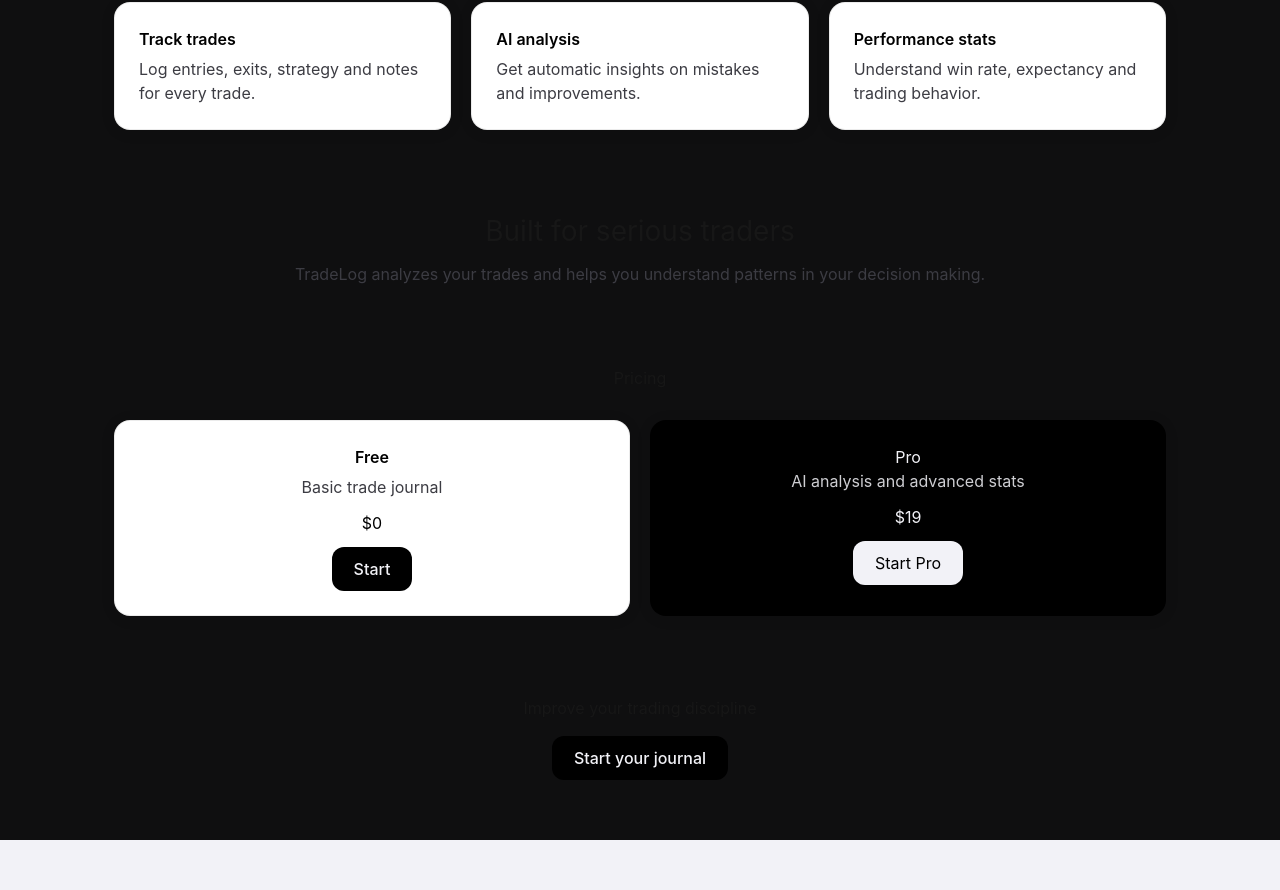
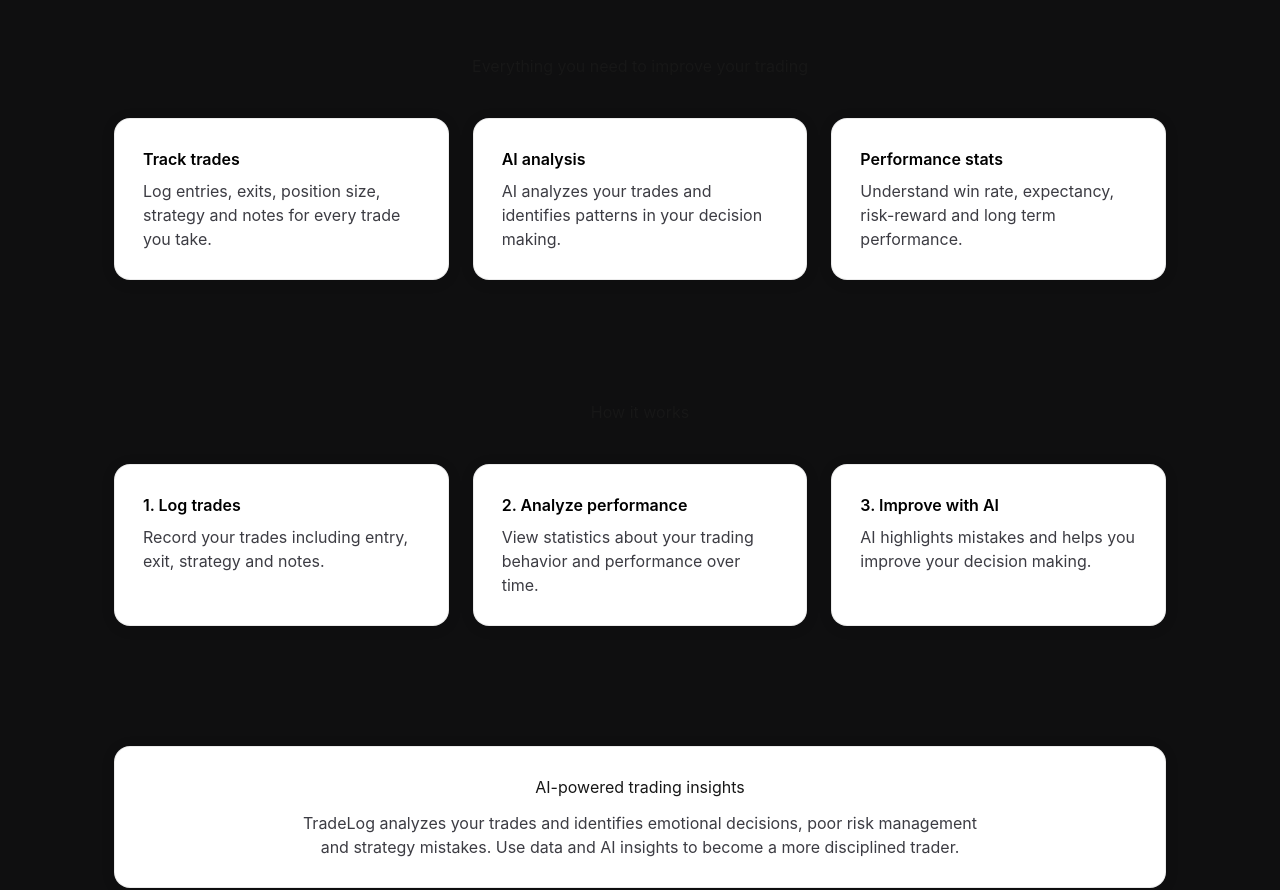
Before and after one commit to rivalden-sys/tradelog_pro, a Next.js app: page / in a window 1280 px wide. Shown: the part 360-1250 px from the top of the page. Before the commit the page ends 1200 px from the top, so only its background shows below. Built offline with nearby package versions, Linux system fonts and the light colour scheme.

Commit message:
Update page.tsx

```diff
--- a/app/page.tsx
+++ b/app/page.tsx
@@ -12,49 +12,50 @@ export default function Landing() {
   const container = {
     maxWidth: 1100,
     margin: "0 auto",
-    padding: "40px 24px"
+    padding: "60px 24px"
   }
 
   const hero = {
     textAlign: "center" as const,
-    paddingTop: 80,
-    paddingBottom: 40
+    paddingTop: 80
   }
 
-  const grid = {
+  const grid3 = {
     display: "grid",
-    gridTemplateColumns: "repeat(auto-fit,minmax(240px,1fr))",
-    gap: 20,
-    marginTop: 30
+    gridTemplateColumns: "repeat(auto-fit,minmax(260px,1fr))",
+    gap: 24,
+    marginTop: 40
+  }
+
+  const grid2 = {
+    display: "grid",
+    gridTemplateColumns: "repeat(auto-fit,minmax(320px,1fr))",
+    gap: 24,
+    marginTop: 40
   }
 
   const card = {
     background: theme.surface,
     border: `1px solid ${theme.border}`,
     borderRadius: 16,
-    padding: 24,
+    padding: 28,
     boxShadow: theme.shadow
   }
 
   const cardTitle = {
     color: theme.text,
-    fontWeight: 600
+    fontWeight: 600,
+    marginBottom: 8
   }
 
   const cardText = {
-    color: theme.text2,
-    marginTop: 6
-  }
-
-  const priceCard = {
-    ...card,
-    textAlign: "center" as const
+    color: theme.text2
   }
 
   const buttonPrimary = {
     background: theme.text,
     color: theme.bg,
-    padding: "10px 22px",
+    padding: "12px 24px",
     borderRadius: 12,
     textDecoration: "none",
     fontWeight: 500,
@@ -63,7 +64,7 @@ export default function Landing() {
 
   const buttonOutline = {
     border: `1px solid ${theme.border}`,
-    padding: "10px 22px",
+    padding: "12px 24px",
     borderRadius: 12,
     textDecoration: "none",
     display: "inline-block",
@@ -77,15 +78,16 @@ export default function Landing() {
 
       <section style={{ ...container, ...hero }}>
 
-        <h1 style={{ fontSize: 44, marginBottom: 12 }}>
+        <h1 style={{ fontSize: 48, marginBottom: 16 }}>
           AI Trading Journal
         </h1>
 
-        <p style={{ color: theme.text2, marginBottom: 24 }}>
-          Track every trade, analyze performance and get AI insights to improve your trading decisions.
+        <p style={{ color: theme.text2, maxWidth: 640, margin: "0 auto 28px" }}>
+          Track every trade, analyze your performance and understand your mistakes
+          with AI-powered trading insights.
         </p>
 
-        <div style={{ display: "flex", justifyContent: "center", gap: 12 }}>
+        <div style={{ display: "flex", justifyContent: "center", gap: 14 }}>
           <Link href="/register" style={buttonPrimary}>
             Start free
           </Link>
@@ -98,30 +100,38 @@ export default function Landing() {
       </section>
 
 
+
       {/* FEATURES */}
 
       <section style={container}>
 
-        <div style={grid}>
+        <h2 style={{ textAlign:"center", marginBottom: 20 }}>
+          Everything you need to improve your trading
+        </h2>
+
+        <div style={grid3}>
 
           <div style={card}>
             <h3 style={cardTitle}>Track trades</h3>
             <p style={cardText}>
-              Log entries, exits, strategy and notes for every trade.
+              Log entries, exits, position size, strategy and notes
+              for every trade you take.
             </p>
           </div>
 
           <div style={card}>
             <h3 style={cardTitle}>AI analysis</h3>
             <p style={cardText}>
-              Get automatic insights on mistakes and improvements.
+              AI analyzes your trades and identifies patterns
+              in your decision making.
             </p>
           </div>
 
           <div style={card}>
             <h3 style={cardTitle}>Performance stats</h3>
             <p style={cardText}>
-              Understand win rate, expectancy and trading behavior.
+              Understand win rate, expectancy, risk-reward
+              and long term performance.
             </p>
           </div>
 
@@ -130,19 +140,67 @@ export default function Landing() {
       </section>
 
 
+
+      {/* HOW IT WORKS */}
+
+      <section style={container}>
+
+        <h2 style={{ textAlign:"center", marginBottom: 20 }}>
+          How it works
+        </h2>
+
+        <div style={grid3}>
+
+          <div style={card}>
+            <h3 style={cardTitle}>1. Log trades</h3>
+            <p style={cardText}>
+              Record your trades including entry, exit,
+              strategy and notes.
+            </p>
+          </div>
+
+          <div style={card}>
+            <h3 style={cardTitle}>2. Analyze performance</h3>
+            <p style={cardText}>
+              View statistics about your trading behavior
+              and performance over time.
+            </p>
+          </div>
+
+          <div style={card}>
+            <h3 style={cardTitle}>3. Improve with AI</h3>
+            <p style={cardText}>
+              AI highlights mistakes and helps you improve
+              your decision making.
+            </p>
+          </div>
+
+        </div>
+
+      </section>
+
+
+
       {/* AI SECTION */}
 
-      <section style={{ ...container, textAlign:"center" }}>
+      <section style={container}>
 
-        <h2 style={{ fontSize: 28, marginBottom: 10 }}>
-          Built for serious traders
-        </h2>
+        <div style={{ ...card, textAlign:"center" }}>
 
-        <p style={{ color: theme.text2 }}>
-          TradeLog analyzes your trades and helps you understand patterns in your decision making.
-        </p>
+          <h2 style={{ marginBottom: 12 }}>
+            AI-powered trading insights
+          </h2>
+
+          <p style={{ color: theme.text2, maxWidth: 700, margin:"0 auto" }}>
+            TradeLog analyzes your trades and identifies emotional decisions,
+            poor risk management and strategy mistakes.
+            Use data and AI insights to become a more disciplined trader.
+          </p>
+
+        </div>
 
       </section>
+
 
 
       {/* PRICING */}
@@ -153,13 +211,15 @@ export default function Landing() {
           Pricing
         </h2>
 
-        <div style={grid}>
+        <div style={grid2}>
 
-          <div style={priceCard}>
+          <div style={{ ...card, textAlign:"center" }}>
             <h3 style={cardTitle}>Free</h3>
-            <p style={cardText}>Basic trade journal</p>
+            <p style={cardText}>Basic trading journal</p>
 
-            <h2 style={{ margin:"12px 0", color: theme.text }}>$0</h2>
+            <h2 style={{ margin:"16px 0", color: theme.text }}>
+              $0
+            </h2>
 
             <Link href="/register" style={buttonPrimary}>
               Start
@@ -167,23 +227,27 @@ export default function Landing() {
           </div>
 
           <div style={{
-            ...priceCard,
+            ...card,
+            textAlign:"center",
             background: theme.text,
             color: theme.bg
           }}>
             <h3>Pro</h3>
+
             <p style={{ opacity:.85 }}>
-              AI analysis and advanced stats
+              AI analysis and advanced statistics
             </p>
 
-            <h2 style={{ margin:"12px 0" }}>$19</h2>
+            <h2 style={{ margin:"16px 0" }}>
+              $19
+            </h2>
 
             <Link
               href="/register"
               style={{
                 background: theme.bg,
                 color: theme.text,
-                padding: "10px 22px",
+                padding: "12px 24px",
                 borderRadius: 12,
                 textDecoration: "none",
                 display: "inline-block"
@@ -198,16 +262,17 @@ export default function Landing() {
       </section>
 
 
-      {/* CTA */}
 
-      <section style={{ ...container, textAlign:"center", paddingBottom:60 }}>
+      {/* FINAL CTA */}
+
+      <section style={{ ...container, textAlign:"center", paddingBottom:80 }}>
 
         <h2 style={{ marginBottom: 16 }}>
-          Improve your trading discipline
+          Start improving your trading today
         </h2>
 
         <Link href="/register" style={buttonPrimary}>
-          Start your journal
+          Create your trading journal
         </Link>
 
       </section>
```
